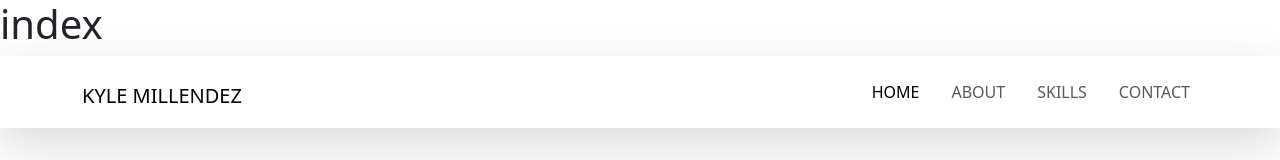
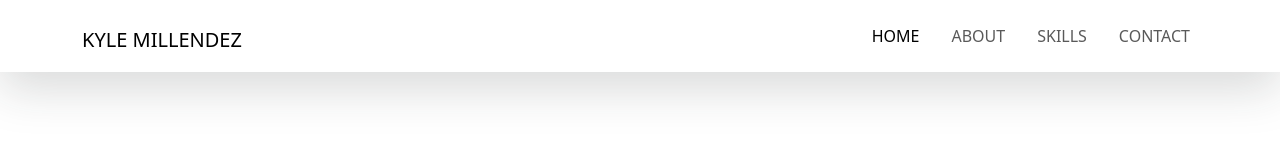
Before and after one commit to kaaylevirmar/mini_project-1, a plain HTML site: page index.html in a window 1280 px wide. Shown: the top 160 px of the page. Drawn offline with Linux system fonts and the light colour scheme.

Commit message:
delete h1 index

```diff
--- a/index.html
+++ b/index.html
@@ -10,7 +10,7 @@
 </head>
 
 <body>
-    <h1>index</h1>
+
     <nav class="navbar navbar-expand-sm bg-white navbar-light shadow-lg">
         <div class="container">
             <h1><a href="index.html" class="navbar-brand"> KYLE MILLENDEZ</a></h1>
```
